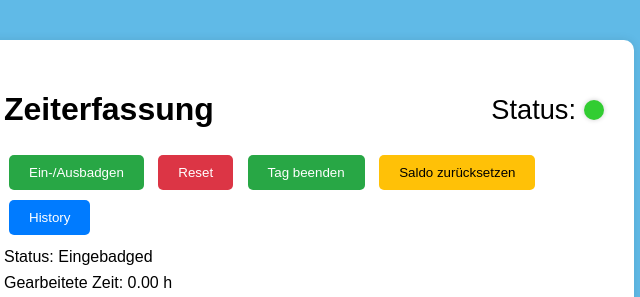
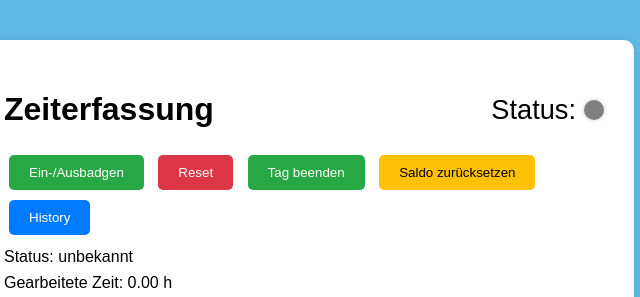
Before and after one commit to bash444/Abschlussprojekt_2025_-PLA-2-_-gralea-_Board_-Zeiterfassung-, a plain HTML site: page index.html in a window 1280 px wide. Both pictures are taken after a click on the button "Ein-/Ausbadgen". Shown: the top 297 px of the page, 336-976 px from the left. Drawn offline with Linux system fonts and the light colour scheme; no server answers.

Commit message:
lasthopefully

```diff
--- a/index.html
+++ b/index.html
@@ -91,32 +91,26 @@
     let saldoMinuten = parseFloat(localStorage.getItem("saldoMinuten")) || -sollMinuten;
     let neuerTag = false;
 
-    if (localStorage.getItem("startZeit")) {
-      eingebadged = true;
-      startZeit = new Date(localStorage.getItem("startZeit"));
-      document.getElementById("meldung").textContent = "Status: Eingebadged";
-      startTimer();
-    }
+    function toggleBadge() {
+      fetch("/toggleBadge", { method: "POST" })
+        .then(res => res.text())
+        .then(status => {
+          const meldung = document.getElementById("meldung");
+          const indicator = document.getElementById("statusIndicator");
 
-    function toggleBadge() {
-      if (!eingebadged) {
-        startZeit = new Date();
-        localStorage.setItem("startZeit", startZeit.toISOString());
-        eingebadged = true;
-        document.getElementById("meldung").textContent = neuerTag ? "Status: Eingebadged (Neuer Tag)" : "Status: Eingebadged";
-        neuerTag = false;
-        startTimer();
-      } else {
-        stopTimer();
-        const endZeit = new Date();
-        const diffMinuten = Math.floor((endZeit - startZeit) / 60000);
-        gearbeiteteMinuten += diffMinuten;
-        eingebadged = false;
-        localStorage.removeItem("startZeit");
-        document.getElementById("meldung").textContent = "Status: Ausgebadged";
-        updateZeiten();
-      }
-      updateStatusIndicator();
+          if (status.includes("Eingebadged")) {
+            eingebadged = true;
+            startZeit = new Date();
+            startTimer();
+            meldung.textContent = "Status: Eingebadged (Web)";
+            indicator.style.backgroundColor = "limegreen";
+          } else {
+            eingebadged = false;
+            stopTimer();
+            meldung.textContent = "Status: Ausgebadged (Web)";
+            indicator.style.backgroundColor = "grey";
+          }
+        });
     }
 
     function startTimer() {
@@ -142,9 +136,9 @@
 
     function updateZeitenLive(minuten) {
       const saldo = saldoMinuten + minuten;
-      const differenzWert = sollMinuten - minuten;
-      const differenz = differenzWert > 0 ? minutenZuStunden(-differenzWert) : "0.00";
-      const ueberzeit = saldo > -sollMinuten ? minutenZuStunden(saldo + sollMinuten) : "0.00";
+      const differenzWert = minuten - sollMinuten;
+      const differenz = minutenZuStunden(differenzWert);
+      const ueberzeit = saldo > 0 ? minutenZuStunden(saldo) : "0.00";
 
       document.getElementById("arbeitszeit").textContent = `Gearbeitete Zeit: ${minutenZuStunden(minuten)} h`;
       document.getElementById("saldo").textContent = `Saldo: ${minutenZuStunden(saldo)} h`;
@@ -159,7 +153,6 @@
     function clearTime() {
       gearbeiteteMinuten = 0;
       eingebadged = false;
-      localStorage.removeItem("startZeit");
       document.getElementById("meldung").textContent = "Status: Nicht eingebadged";
       updateZeiten();
       updateStatusIndicator();
@@ -216,15 +209,28 @@
           const indicator = document.getElementById("statusIndicator");
 
           if (text.includes("Eingebadged")) {
+            if (!eingebadged) {
+              eingebadged = true;
+              startZeit = new Date();
+              startTimer();
+            }
             meldung.textContent = "Status: Eingebadged (physisch)";
             indicator.style.backgroundColor = "limegreen";
           } else if (text.includes("Ausgebadged")) {
+            if (eingebadged) {
+              eingebadged = false;
+              stopTimer();
+            }
             meldung.textContent = "Status: Ausgebadged (physisch)";
+            indicator.style.backgroundColor = "grey";
+          } else {
+            meldung.textContent = "Status: unbekannt";
             indicator.style.backgroundColor = "grey";
           }
         })
         .catch(() => {
           document.getElementById("meldung").textContent = "Status: unbekannt";
+          document.getElementById("statusIndicator").style.backgroundColor = "grey";
         });
     }, 2000);
   </script>
```
